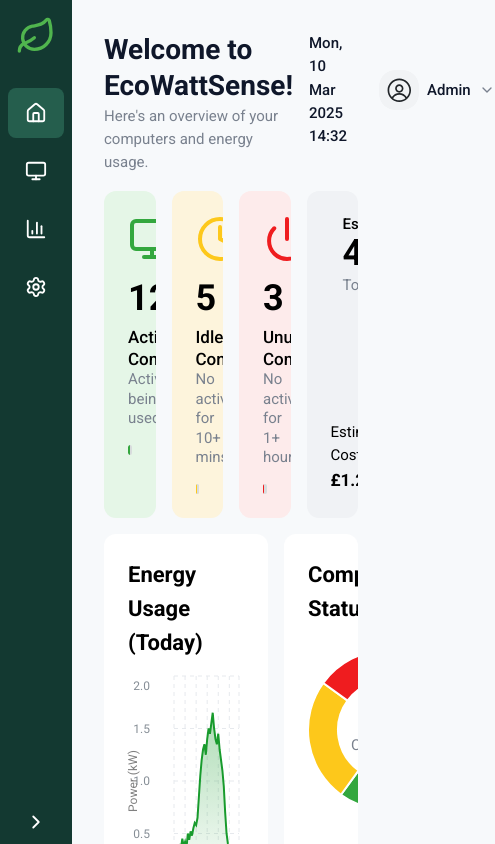
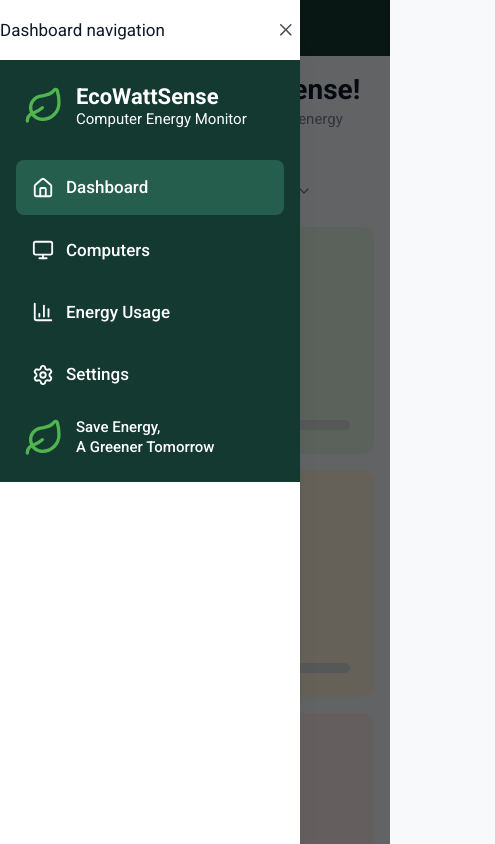
Before and after one commit to GCU-Sector-12/ecowattsense, a React (Vite) app in the folder dashboard/: page / in a window 390 px wide. Both pictures are taken after a click on the button "Open dashboard navigation". Shown: the top 844 px of the page, 495 px wide, since content can reach past the window. Built offline with nearby package versions, Linux system fonts and the light colour scheme.

Commit message:
EWS_WEB-35: Make the dashboard layout responsive

```diff
--- a/dashboard/src/App.jsx
+++ b/dashboard/src/App.jsx
@@ -1,5 +1,6 @@
 // The app shell: the sidebar on the left and the page for the current address on the right.
-import { AppShell } from '@mantine/core'
+import { AppShell, Burger, Drawer, Group, Text } from '@mantine/core'
+import { useDisclosure, useMediaQuery } from '@mantine/hooks'
 import { useEffect, useState } from 'react'
 import data from './mock/dashboard-sample-data.json'
 import useHash, { resolveRoute } from './useHash.js'
@@ -18,6 +19,8 @@ const NARROW_WIDTH = 72
 const MIN_WIDTH = 220
 const MAX_WIDTH = 360
 const SIDEBAR_STORAGE_KEY = 'ews-sidebar'
+const PHONE_WIDTH = 768
+const DESKTOP_WIDTH = 1024
 
 /** Restores a valid saved sidebar preference when browser storage is available. */
 function readSidebar() {
@@ -55,7 +58,19 @@ export default function App() {
   const Page = PAGES[route.page]
   const [sidebar, setSidebar] = useState(readSidebar)
   const [resizing, setResizing] = useState(false)
-  const sidebarWidth = sidebar.collapsed ? NARROW_WIDTH : sidebar.width
+  const phone = useMediaQuery(`(width < ${PHONE_WIDTH}px)`)
+  const tablet = useMediaQuery(`(${PHONE_WIDTH}px <= width < ${DESKTOP_WIDTH}px)`)
+  const [mobileMenu, { open: openMobileMenu, close: closeMobileMenu }] = useDisclosure(false)
+  const collapsed = tablet || sidebar.collapsed
+  const sidebarWidth = collapsed ? NARROW_WIDTH : sidebar.width
+
+  useEffect(() => {
+    if (!phone) closeMobileMenu()
+  }, [phone, closeMobileMenu])
+
+  useEffect(() => {
+    if (phone || tablet) setResizing(false)
+  }, [phone, tablet])
 
   useEffect(() => {
     if (resizing) return
@@ -78,19 +93,53 @@ export default function App() {
   }
 
   return (
-    <AppShell navbar={{ width: sidebarWidth, breakpoint: 0 }} padding={32} transitionDuration={resizing ? 0 : 150}>
-      <AppShell.Navbar className={sidebarClasses.navbar} bg="var(--ews-green-900)" withBorder={false} data-width={sidebarWidth}>
+    <AppShell
+      navbar={{ width: sidebarWidth, breakpoint: PHONE_WIDTH, collapsed: { mobile: true } }}
+      header={{ height: { base: 56, sm: 0 } }}
+      padding={{ base: 'md', sm: 'xl' }}
+      transitionDuration={resizing ? 0 : 150}
+    >
+      <AppShell.Header hiddenFrom="sm" bg="var(--ews-green-900)" withBorder={false}>
+        <Group h="100%" px="md">
+          <Burger
+            color="var(--ews-text-on-dark)"
+            aria-label="Open dashboard navigation"
+            aria-expanded={mobileMenu}
+            onClick={openMobileMenu}
+          />
+          <Text c="var(--ews-text-on-dark)" fw={700}>EcoWattSense</Text>
+        </Group>
+      </AppShell.Header>
+
+      <AppShell.Navbar
+        visibleFrom="sm"
+        className={sidebarClasses.navbar}
+        bg="var(--ews-green-900)"
+        withBorder={false}
+        data-width={sidebarWidth}
+      >
         <Sidebar
           items={data.navigation}
           activeKey={route.menuKey}
-          collapsed={sidebar.collapsed}
-          onToggle={toggleSidebar}
-          onResize={resizeSidebar}
+          collapsed={collapsed}
+          onToggle={tablet ? undefined : toggleSidebar}
+          onResize={tablet ? undefined : resizeSidebar}
           onResizingChange={setResizing}
         />
       </AppShell.Navbar>
 
-      <AppShell.Main bg="var(--ews-page)">
+      <Drawer
+        opened={phone && mobileMenu}
+        onClose={closeMobileMenu}
+        title="Dashboard navigation"
+        closeButtonProps={{ 'aria-label': 'Close dashboard navigation' }}
+        size={300}
+        padding={0}
+      >
+        <Sidebar items={data.navigation} activeKey={route.menuKey} onNavigate={closeMobileMenu} />
+      </Drawer>
+
+      <AppShell.Main className={sidebarClasses.page} bg="var(--ews-page)">
         <Page data={data} deviceId={route.deviceId} />
       </AppShell.Main>
     </AppShell>
--- a/dashboard/src/components/ComputerTable.jsx
+++ b/dashboard/src/components/ComputerTable.jsx
@@ -37,6 +37,7 @@ export default function ComputerTable({ computers, title = 'Computer List' }) {
       <Text fz="lg" fw={700} mb="sm">
         {title}
       </Text>
+      <Table.ScrollContainer minWidth={520} type="native" role="region" aria-label={title} tabIndex={0}>
         <Table
           verticalSpacing="sm"
           horizontalSpacing="sm"
@@ -58,6 +59,7 @@ export default function ComputerTable({ computers, title = 'Computer List' }) {
             ))}
           </Table.Tbody>
         </Table>
+      </Table.ScrollContainer>
     </Card>
   )
 }
--- a/dashboard/src/components/EnergyCard.jsx
+++ b/dashboard/src/components/EnergyCard.jsx
@@ -9,7 +9,7 @@ export default function EnergyCard({ kwh, cost }) {
         <Group gap="sm" wrap="nowrap" align="center">
           <Leaf size={44} color="var(--ews-icon-brand, var(--ews-green-700))" strokeWidth={1.75} />
           <div>
-            <Text fz="sm" fw={500} lh={1.3} style={{ whiteSpace: 'nowrap' }}>
+            <Text fz="sm" fw={500} lh={1.3}>
               Estimated Energy Usage
             </Text>
             <Text fz={36} fw={700} lh={1.1}>
--- a/dashboard/src/components/Header.jsx
+++ b/dashboard/src/components/Header.jsx
@@ -1,5 +1,6 @@
 import { Avatar, Group, Menu, Text, Title, UnstyledButton } from '@mantine/core'
 import { ChevronDown, LogOut, User } from 'lucide-react'
+import classes from './Header.module.css'
 
 // Formats an ISO date as "Mon, 10 Mar 2025 14:32" (UTC, as in the mockup).
 function formatDate(iso) {
@@ -44,7 +45,7 @@ function UserMenu({ userName }) {
 // Page header: title and subtitle on the left, date and user menu on the right.
 export default function Header({ title, subtitle, generatedAt, userName }) {
   return (
-    <Group justify="space-between" align="flex-start" wrap="nowrap">
+    <Group className={classes.header} justify="space-between" align="flex-start">
       <div>
         <Title order={1} fz="xl" fw={700} lh={1.3}>
           {title}
@@ -54,7 +55,7 @@ export default function Header({ title, subtitle, generatedAt, userName }) {
         </Text>
       </div>
 
-      <Group gap="xl" wrap="nowrap">
+      <Group gap={{ base: 'sm', sm: 'xl' }}>
         <Text fz="sm" fw={500}>
           {formatDate(generatedAt)}
         </Text>
--- /dev/null
+++ b/dashboard/src/components/Header.module.css
@@ -0,0 +1,5 @@
+@media (width < 768px) {
+  .header {
+    flex-direction: column;
+  }
+}
--- a/dashboard/src/components/Sidebar.jsx
+++ b/dashboard/src/components/Sidebar.jsx
@@ -12,12 +12,13 @@ const ICONS = {
   settings: Settings,
 }
 
-function SidebarLink({ item, active, collapsed }) {
+function SidebarLink({ item, active, collapsed, onNavigate }) {
   const Icon = ICONS[item.icon]
   return (
     <Tooltip label={item.label} position="right" disabled={!collapsed} events={{ hover: true, focus: true, touch: false }}>
       <NavLink
         href={`#${item.key}`}
+        onClick={onNavigate}
         aria-label={collapsed ? item.label : undefined}
         label={collapsed ? undefined : item.label}
         leftSection={<Icon size={22} aria-hidden="true" />}
@@ -32,7 +33,7 @@ function SidebarLink({ item, active, collapsed }) {
 }
 
 /** Renders the dashboard menu and reports pointer movement from its resize handle. */
-export default function Sidebar({ items, activeKey, collapsed, onToggle, onResize, onResizingChange }) {
+export default function Sidebar({ items, activeKey, collapsed = false, onToggle, onResize, onResizingChange, onNavigate }) {
   const drag = useRef(null)
 
   function startResize(event) {
@@ -75,7 +76,7 @@ export default function Sidebar({ items, activeKey, collapsed, onToggle, onResiz
 
         <Stack gap="xs">
           {items.map((item) => (
-            <SidebarLink key={item.key} item={item} active={item.key === activeKey} collapsed={collapsed} />
+            <SidebarLink key={item.key} item={item} active={item.key === activeKey} collapsed={collapsed} onNavigate={onNavigate} />
           ))}
         </Stack>
       </Stack>
@@ -90,6 +91,7 @@ export default function Sidebar({ items, activeKey, collapsed, onToggle, onResiz
             </Text>
           </Group>
         )}
+        {onToggle && (
           <ActionIcon
             className={classes.toggle}
             variant="subtle"
@@ -99,9 +101,10 @@ export default function Sidebar({ items, activeKey, collapsed, onToggle, onResiz
           >
             <ToggleIcon size={22} aria-hidden="true" />
           </ActionIcon>
+        )}
       </Stack>
 
-      {!collapsed && (
+      {!collapsed && onResize && (
         <div
           className={classes.resizeHandle}
           aria-hidden="true"
--- a/dashboard/src/components/Sidebar.module.css
+++ b/dashboard/src/components/Sidebar.module.css
@@ -33,8 +33,31 @@
   transition-property: transform, top, height, width;
 }
 
+.page {
+  position: relative;
+}
+
+/* Extend the fixed navbar colour down the document on long pages. */
+.page::before {
+  content: '';
+  position: absolute;
+  inset-block: 0;
+  inset-inline-start: 0;
+  inline-size: var(--app-shell-navbar-offset, 0px);
+  background-color: var(--ews-green-900);
+  pointer-events: none;
+  transition: inline-size var(--app-shell-transition-duration) var(--app-shell-transition-timing-function);
+}
+
+@media (prefers-reduced-motion: reduce) {
+  .page::before {
+    transition: none;
+  }
+}
+
 .sidebar {
   position: relative;
+  background-color: var(--ews-green-900);
 }
 
 .link.link[data-collapsed] {
--- a/dashboard/src/components/StatusDonut.jsx
+++ b/dashboard/src/components/StatusDonut.jsx
@@ -38,7 +38,7 @@ export default function StatusDonut({ summary }) {
       <Text fz="lg" fw={700} mb="md">
         Computer Status
       </Text>
-      <Group justify="space-between" align="center" wrap="nowrap" gap="sm" mt="xs">
+      <Group justify="center" align="center" gap="sm" mt="xs">
         <Box pos="relative">
           <DonutChart
             data={data}
@@ -61,7 +61,7 @@ export default function StatusDonut({ summary }) {
           </Center>
         </Box>
 
-        <Stack gap="sm" style={{ flex: 1 }}>
+        <Stack gap="sm" style={{ flex: '1 1 120px' }}>
           {STATES.map((state) => (
             <LegendRow key={state} state={state} stat={summary[state]} />
           ))}
--- a/dashboard/src/pages/DashboardPage.jsx
+++ b/dashboard/src/pages/DashboardPage.jsx
@@ -20,18 +20,18 @@ export default function DashboardPage({ data }) {
         userName={data.user.name}
       />
 
-      <SimpleGrid cols={4} spacing="md">
+      <SimpleGrid cols={{ base: 1, sm: 2, lg: 4 }} spacing="md">
         <StatCard state="active" icon={Monitor} stat={summary.active} />
         <StatCard state="idle" icon={Clock} stat={summary.idle} />
         <StatCard state="unused" icon={Power} stat={summary.unused} />
         <EnergyCard kwh={summary.energyTodayKWh} cost={summary.estimatedCostGBP} />
       </SimpleGrid>
 
-      <Grid gutter="md">
-        <Grid.Col span={8}>
+      <Grid gap="md" breakpoints={{ desktop: "64em" }}>
+        <Grid.Col span={{ base: 12, desktop: 8 }}>
           <EnergyChart points={data.energyToday.points} />
         </Grid.Col>
-        <Grid.Col span={4}>
+        <Grid.Col span={{ base: 12, desktop: 4 }}>
           <StatusDonut summary={summary} />
         </Grid.Col>
       </Grid>
```
Also changed, not shown: 1 other file (tests, documents, lock files or other folders). Lines whose indentation alone changed are shown as unchanged.
